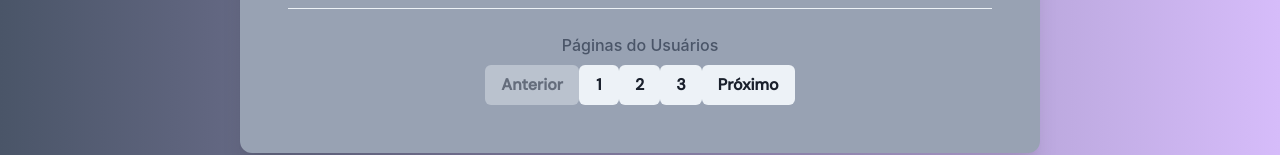
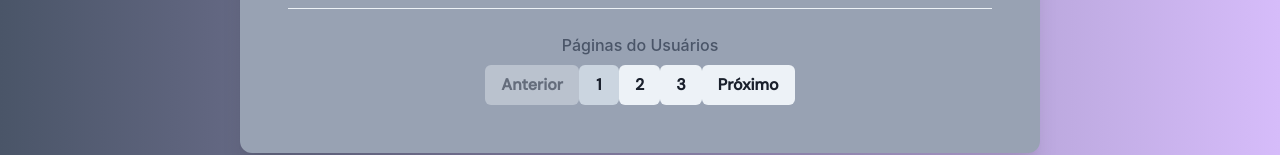
Before and after one commit to Mecbossdev/desafio-Almosthacker, a Next.js app: page / in a window 1280 px wide. Shown: the part 551-706 px from the top of the page. Built offline with nearby package versions, Linux system fonts and the light colour scheme.

Commit message:
feat: final fixes and implementations

```diff
--- a/src/app/page.tsx
+++ b/src/app/page.tsx
@@ -73,18 +73,19 @@ export default function Home() {
 
       <Flex justifyContent='center'>
         <Button
-          onClick={(e) => setCurrentPages(currentPages - 1)}
+          onClick={() => setCurrentPages(currentPages - 1)}
           isDisabled={currentPages === 0}
         >
           Anterior
         </Button>
         <Pagination
-          active={pages === currentPages}
+          currentPages={currentPages}
           pages={pages}
           setCurrentPages={setCurrentPages}
+          isActive={currentPages === pages}
         />
         <Button
-          onClick={(e) => setCurrentPages(currentPages + 1)}
+          onClick={() => setCurrentPages(currentPages + 1)}
           isDisabled={currentPages === pages - 1}
         >
           Próximo
--- a/src/components/pagination-component.tsx
+++ b/src/components/pagination-component.tsx
@@ -1,21 +1,22 @@
-import { Button, SystemStyleObject } from '@chakra-ui/react';
+import { Button } from '@chakra-ui/react';
 
 export interface IPaginationProps {
   setCurrentPages: React.Dispatch<React.SetStateAction<number>>;
   pages: number;
-  active?: boolean;
+  isActive: boolean;
+  currentPages: number;
 }
 
-export default function Pagination({pages, setCurrentPages, active}:  IPaginationProps) {
+export default function Pagination({pages, setCurrentPages, currentPages}:  IPaginationProps) {
   return (
     <>
       {Array.from(Array(pages), (item, index) => {
         return (
           <>
             <Button
+              isActive={currentPages === index}
               value={index}
-              onClick={(e) => setCurrentPages(Number((e.target as any).value))}
-              isActive={active}
+              onClick={(e) => setCurrentPages(Number((e.target as HTMLButtonElement).value))}
             >
               {index + 1}
             </Button>
--- a/src/components/select-filter.tsx
+++ b/src/components/select-filter.tsx
@@ -1,4 +1,4 @@
-import { Flex, Select } from "@chakra-ui/react";
+import { Select } from "@chakra-ui/react";
 import { Dispatch, SetStateAction } from "react";
 
 export interface ISelectedComponentProps {
```
